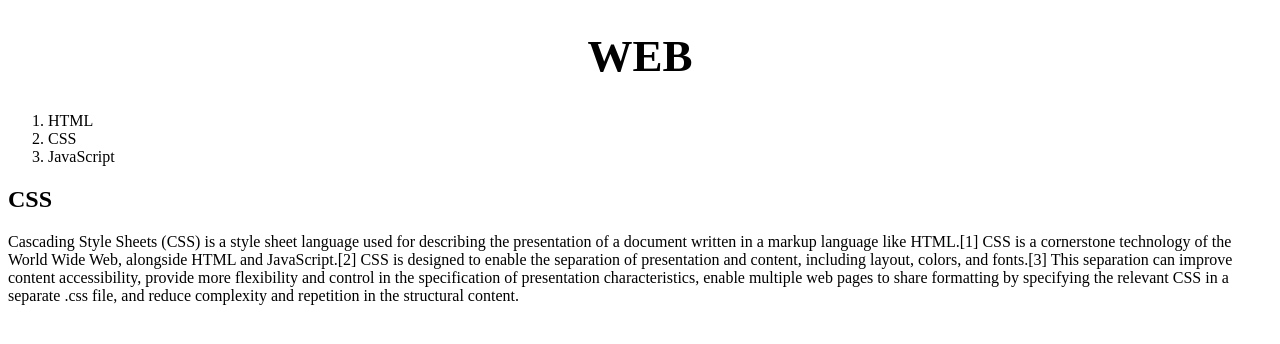
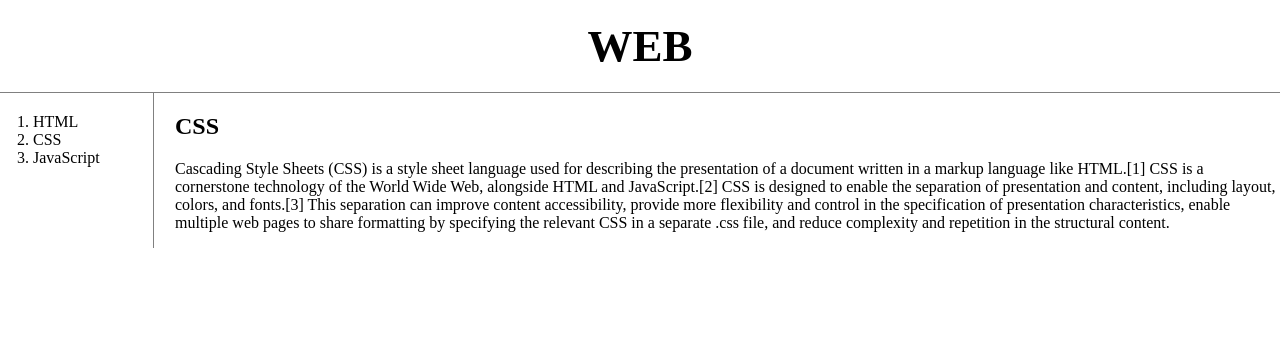
Before and after one commit to jiksp/web1, a plain HTML site: page 2.html in a window 1280 px wide. Drawn offline with Linux system fonts and the light colour scheme.

Commit message:
20190306 grid commit

```diff
--- a/2.html
+++ b/2.html
@@ -4,6 +4,25 @@
 <title>WEB1 - CSS</title>
 <meta charset="utf-8">
 <style>
+  body{
+    margin: 0;
+  }
+  ol{
+    border-right: 1px solid gray;
+    width: 100px;
+    margin: 0;
+    padding: 20px;
+  }
+  #grid ol{
+    padding-left: 33px;
+  }
+  #grid {
+    display: grid;
+    grid-template-columns: 150px 1fr;
+  }
+  #article{
+    padding-left: 25px;
+  }
   a {
     color: black;
     text-decoration: none;
@@ -11,20 +30,27 @@
   h1 {
   font-size: 45px;
   text-align: center;
+  border-bottom: 1px solid gray;
+  margin: 0;
+  padding: 20px;
   }
 </style>
 </head>
 <body>
   <h1><a href="index.html">WEB</a></h1>
-<ol>
+<div id="grid">
+  <ol>
   <li><a href="1.html">HTML</a></li>
   <li><a href="2.html">CSS</a></li>
   <li><a href="3.html">JavaScript</a></li>
-</ol>
-<h2>CSS</h2>
-<p style="margin-top:10px;">
+  </ol>
+  <div id="article">
+  <h2>CSS</h2>
+  <p style="margin-top:10px;">
   Cascading Style Sheets (CSS) is a style sheet language used for describing the presentation of a document written in a markup language like HTML.[1] CSS is a cornerstone technology of the World Wide Web, alongside HTML and JavaScript.[2]
   CSS is designed to enable the separation of presentation and content, including layout, colors, and fonts.[3] This separation can improve content accessibility, provide more flexibility and control in the specification of presentation characteristics, enable multiple web pages to share formatting by specifying the relevant CSS in a separate .css file, and reduce complexity and repetition in the structural content.
-</p>
+  </p>
+  </div>
+</div>
 </body>
 </html>
```
Also changed, not shown: box.html (added, +27 -0 lines), grid.html (added, +28 -0 lines).
